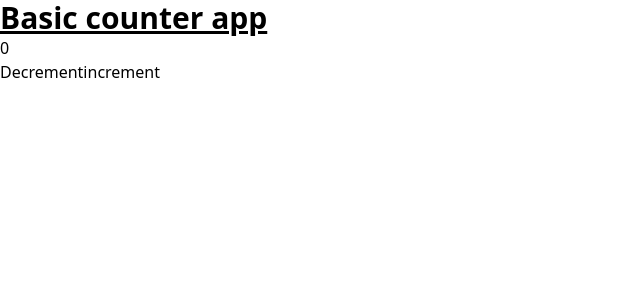
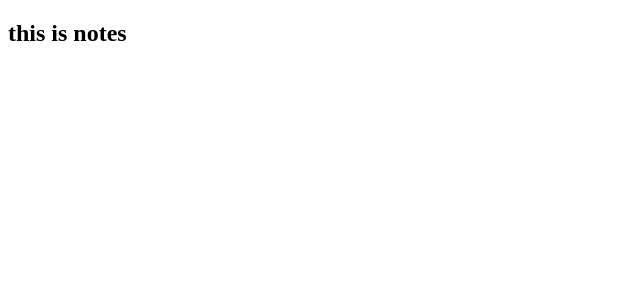
Before and after one commit to Vee-keme/vue-mini-projects, a Vue app: page /notes in a window 1280 px wide. Shown: the top 300 px of the page, without its empty margins (0-640 px from the left). Built offline with nearby package versions, Linux system fonts and the light colour scheme.

Commit message:
basic routing

```diff
--- a/package.json
+++ b/package.json
@@ -8,7 +8,8 @@
     "preview": "vite preview"
   },
   "dependencies": {
-    "vue": "^3.3.2"
+    "vue": "^3.3.2",
+    "vue-router": "^4.2.1"
   },
   "devDependencies": {
     "@vitejs/plugin-vue": "^4.2.3",
--- a/src/App.vue
+++ b/src/App.vue
@@ -3,5 +3,6 @@ import Counter from "./counter/Counter.vue";
 </script>
 
 <template>
-  <Counter />
+  <!-- <Counter /> -->
+  <router-view></router-view>
 </template>
--- /dev/null
+++ b/src/home/Home.vue
@@ -0,0 +1,4 @@
+<template>
+  <h3>this is home</h3>
+  <p>yoooo</p>
+</template>
--- a/src/main.js
+++ b/src/main.js
@@ -1,6 +1,19 @@
-import './assets/main.css'
+// import './assets/main.css'
 
-import { createApp } from 'vue'
-import App from './App.vue'
+import { createApp } from "vue";
+import App from "./App.vue";
+import { createRouter, createWebHistory } from "vue-router";
+import Home from "@/home/Home.vue";
+import Notes from "@/notes/Notes.vue";
+import Counter from "@/counter/Counter.vue";
 
-createApp(App).mount('#app')
+const router = createRouter({
+  history: createWebHistory(),
+  routes: [
+    { path: "/", name: Home, component: Home },
+    { path: "/notes", name: Notes, component: Notes },
+    { path: "/counter", name: Counter, component: Counter },
+  ],
+});
+
+createApp(App).use(router).mount("#app");
--- /dev/null
+++ b/src/notes/Notes.vue
@@ -0,0 +1,3 @@
+<template>
+  <h2>this is notes</h2>
+</template>
```
Also changed, not shown: 1 other file (tests, documents, lock files or other folders).
